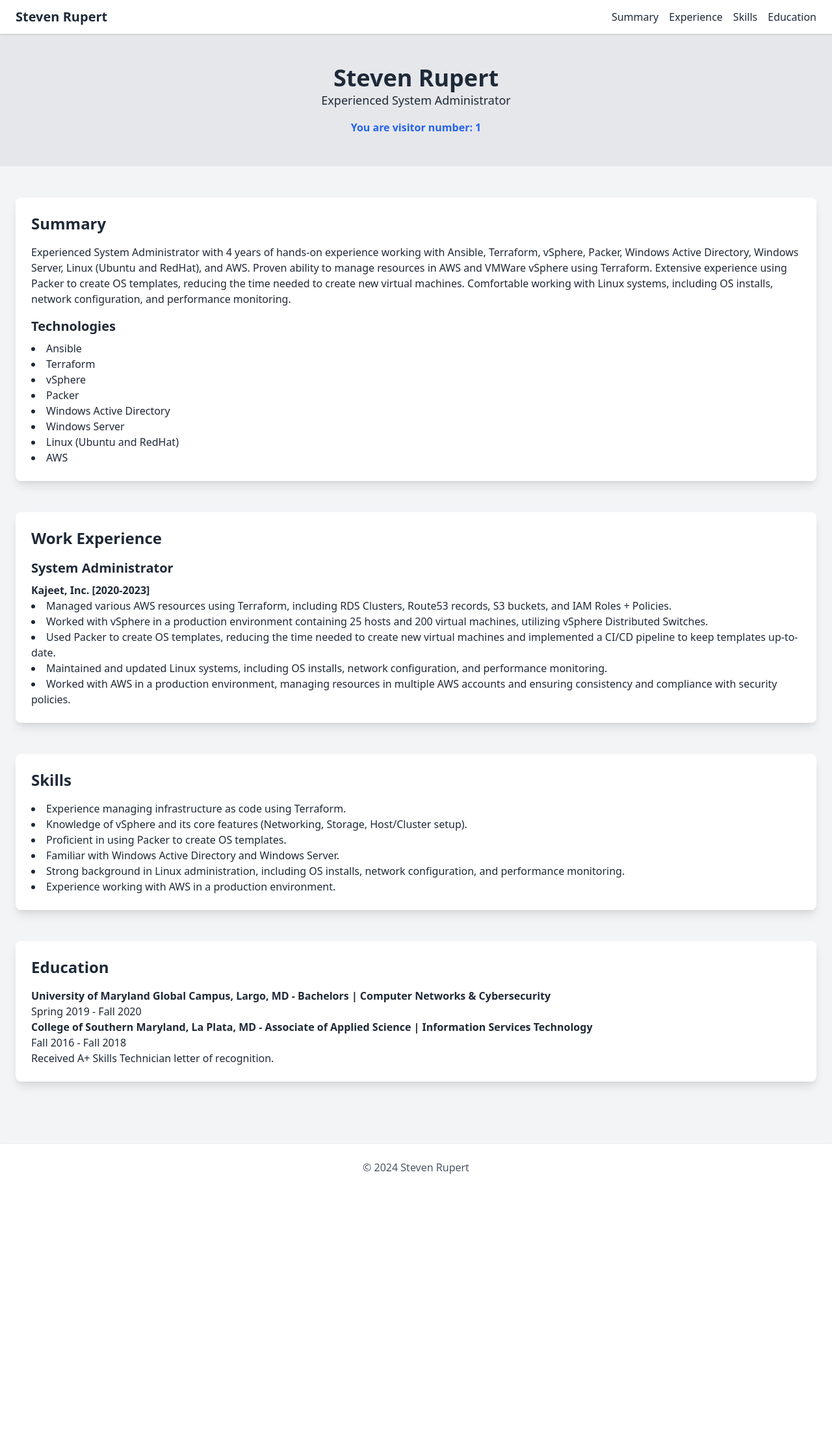
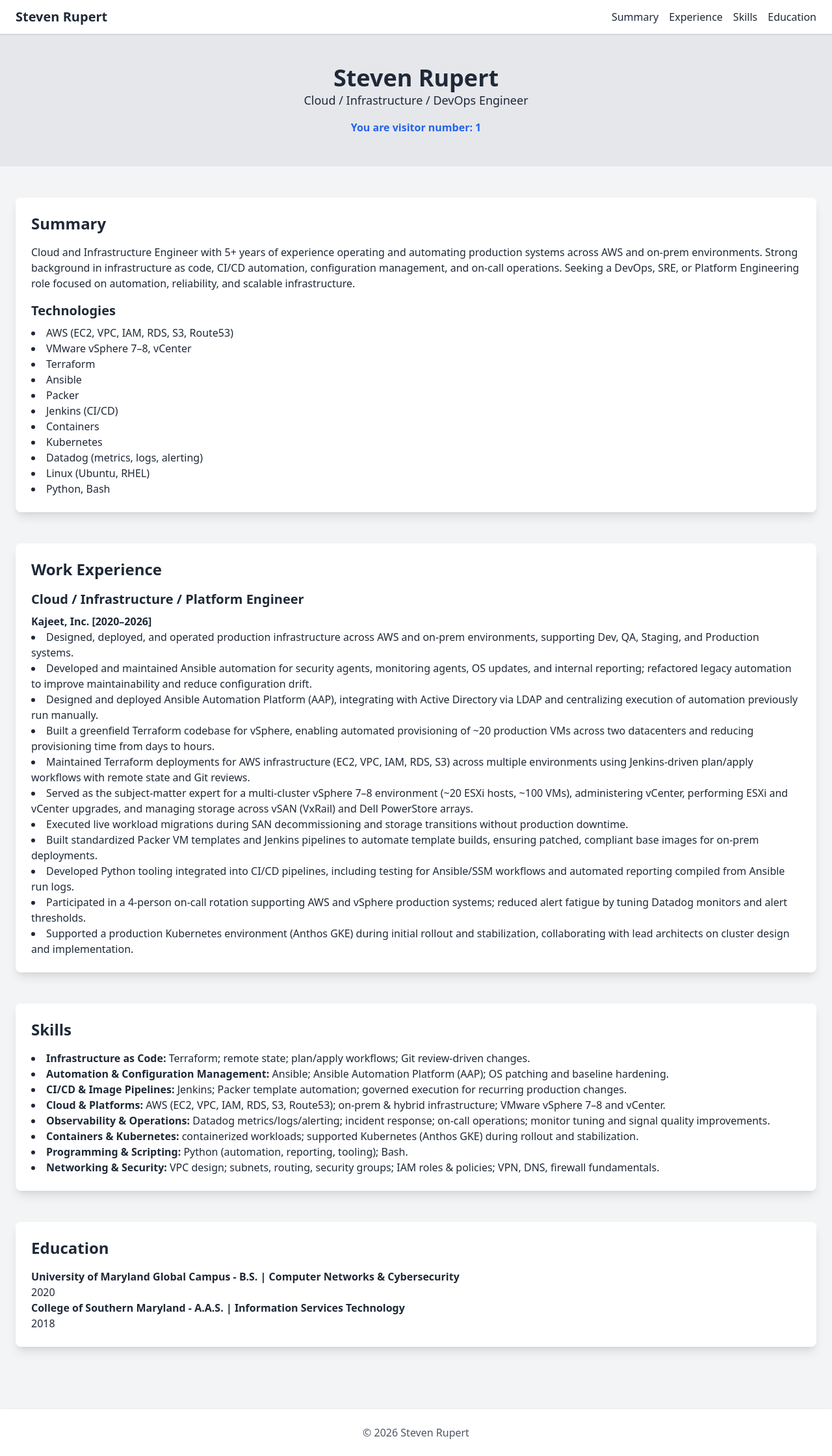
Before and after one commit to sbrupert/cloud-resume, a Flask app: template cloud_resume/cloud_resume/templates/index.html in a window 1280 px wide. Shown: the whole page at 65% size. Before the commit the page ends 1806 px from the top, so only its background shows below. Run offline with Flask 3, Linux system fonts and the light colour scheme; the template is opened without the code that fills it: most values are stand-ins (such as "Sample title", 1, 10 or a date in 2020).

Commit message:
Update resume for 2026

```diff
--- a/cloud_resume/cloud_resume/templates/index.html
+++ b/cloud_resume/cloud_resume/templates/index.html
@@ -4,7 +4,7 @@
     <meta charset="UTF-8">
     <meta name="viewport" content="width=device-width, initial-scale=1.0">
     <link rel="icon" type="image/x-icon" href="/static/favicon.ico">
-    <title>Steven Rupert - System Administrator</title>
+    <title>Steven Rupert - Cloud / Infrastructure / DevOps Engineer</title>
     <!-- Tailwind CSS -->
     <link href="https://cdnjs.cloudflare.com/ajax/libs/tailwindcss/2.2.19/tailwind.min.css" rel="stylesheet">
     <style>
@@ -38,7 +38,7 @@
     <header class="bg-gray-200 py-12">
         <div class="container mx-auto text-center">
             <h1 class="text-4xl font-bold">Steven Rupert</h1>
-            <p class="text-lg">Experienced System Administrator</p>
+            <p class="text-lg">Cloud / Infrastructure / DevOps Engineer</p>
             <p class="mt-4 text-blue-600 font-semibold"><b>You are visitor number: {{ counter }}</b></p>
         </div>
     </header>
@@ -47,17 +47,20 @@
         <section id="summary" class="mb-12">
             <div class="bg-white p-6 rounded-lg shadow-lg">
                 <h2 class="text-2xl font-bold mb-4">Summary</h2>
-                <p class="mb-4">Experienced System Administrator with 4 years of hands-on experience working with Ansible, Terraform, vSphere, Packer, Windows Active Directory, Windows Server, Linux (Ubuntu and RedHat), and AWS. Proven ability to manage resources in AWS and VMWare vSphere using Terraform. Extensive experience using Packer to create OS templates, reducing the time needed to create new virtual machines. Comfortable working with Linux systems, including OS installs, network configuration, and performance monitoring.</p>
+                <p class="mb-4">Cloud and Infrastructure Engineer with 5+ years of experience operating and automating production systems across AWS and on-prem environments. Strong background in infrastructure as code, CI/CD automation, configuration management, and on-call operations. Seeking a DevOps, SRE, or Platform Engineering role focused on automation, reliability, and scalable infrastructure.</p>
                 <h3 class="text-xl font-semibold mb-2">Technologies</h3>
                 <ul class="list-disc list-inside">
+                    <li>AWS (EC2, VPC, IAM, RDS, S3, Route53)</li>
+                    <li>VMware vSphere 7–8, vCenter</li>
+                    <li>Terraform</li>
                     <li>Ansible</li>
-                    <li>Terraform</li>
-                    <li>vSphere</li>
                     <li>Packer</li>
-                    <li>Windows Active Directory</li>
-                    <li>Windows Server</li>
-                    <li>Linux (Ubuntu and RedHat)</li>
-                    <li>AWS</li>
+                    <li>Jenkins (CI/CD)</li>
+                    <li>Containers</li>
+                    <li>Kubernetes</li>
+                    <li>Datadog (metrics, logs, alerting)</li>
+                    <li>Linux (Ubuntu, RHEL)</li>
+                    <li>Python, Bash</li>
                 </ul>
             </div>
         </section>
@@ -65,14 +68,20 @@
         <section id="experience" class="mb-12">
             <div class="bg-white p-6 rounded-lg shadow-lg">
                 <h2 class="text-2xl font-bold mb-4">Work Experience</h2>
-                <h3 class="text-xl font-semibold mb-2">System Administrator</h3>
-                <p class="font-semibold">Kajeet, Inc. [2020-2023]</p>
+                <h3 class="text-xl font-semibold mb-2">Cloud / Infrastructure / Platform Engineer</h3>
+                <p class="font-semibold">Kajeet, Inc. [2020–2026]</p>
                 <ul class="list-disc list-inside">
-                    <li>Managed various AWS resources using Terraform, including RDS Clusters, Route53 records, S3 buckets, and IAM Roles + Policies.</li>
-                    <li>Worked with vSphere in a production environment containing 25 hosts and 200 virtual machines, utilizing vSphere Distributed Switches.</li>
-                    <li>Used Packer to create OS templates, reducing the time needed to create new virtual machines and implemented a CI/CD pipeline to keep templates up-to-date.</li>
-                    <li>Maintained and updated Linux systems, including OS installs, network configuration, and performance monitoring.</li>
-                    <li>Worked with AWS in a production environment, managing resources in multiple AWS accounts and ensuring consistency and compliance with security policies.</li>
+                    <li>Designed, deployed, and operated production infrastructure across AWS and on-prem environments, supporting Dev, QA, Staging, and Production systems.</li>
+                    <li>Developed and maintained Ansible automation for security agents, monitoring agents, OS updates, and internal reporting; refactored legacy automation to improve maintainability and reduce configuration drift.</li>
+                    <li>Designed and deployed Ansible Automation Platform (AAP), integrating with Active Directory via LDAP and centralizing execution of automation previously run manually.</li>
+                    <li>Built a greenfield Terraform codebase for vSphere, enabling automated provisioning of ~20 production VMs across two datacenters and reducing provisioning time from days to hours.</li>
+                    <li>Maintained Terraform deployments for AWS infrastructure (EC2, VPC, IAM, RDS, S3) across multiple environments using Jenkins-driven plan/apply workflows with remote state and Git reviews.</li>
+                    <li>Served as the subject-matter expert for a multi-cluster vSphere 7–8 environment (~20 ESXi hosts, ~100 VMs), administering vCenter, performing ESXi and vCenter upgrades, and managing storage across vSAN (VxRail) and Dell PowerStore arrays.</li>
+                    <li>Executed live workload migrations during SAN decommissioning and storage transitions without production downtime.</li>
+                    <li>Built standardized Packer VM templates and Jenkins pipelines to automate template builds, ensuring patched, compliant base images for on-prem deployments.</li>
+                    <li>Developed Python tooling integrated into CI/CD pipelines, including testing for Ansible/SSM workflows and automated reporting compiled from Ansible run logs.</li>
+                    <li>Participated in a 4-person on-call rotation supporting AWS and vSphere production systems; reduced alert fatigue by tuning Datadog monitors and alert thresholds.</li>
+                    <li>Supported a production Kubernetes environment (Anthos GKE) during initial rollout and stabilization, collaborating with lead architects on cluster design and implementation.</li>
                 </ul>
             </div>
         </section>
@@ -81,12 +90,14 @@
             <div class="bg-white p-6 rounded-lg shadow-lg">
                 <h2 class="text-2xl font-bold mb-4">Skills</h2>
                 <ul class="list-disc list-inside">
-                    <li>Experience managing infrastructure as code using Terraform.</li>
-                    <li>Knowledge of vSphere and its core features (Networking, Storage, Host/Cluster setup).</li>
-                    <li>Proficient in using Packer to create OS templates.</li>
-                    <li>Familiar with Windows Active Directory and Windows Server.</li>
-                    <li>Strong background in Linux administration, including OS installs, network configuration, and performance monitoring.</li>
-                    <li>Experience working with AWS in a production environment.</li>
+                    <li><strong>Infrastructure as Code:</strong> Terraform; remote state; plan/apply workflows; Git review-driven changes.</li>
+                    <li><strong>Automation & Configuration Management:</strong> Ansible; Ansible Automation Platform (AAP); OS patching and baseline hardening.</li>
+                    <li><strong>CI/CD & Image Pipelines:</strong> Jenkins; Packer template automation; governed execution for recurring production changes.</li>
+                    <li><strong>Cloud & Platforms:</strong> AWS (EC2, VPC, IAM, RDS, S3, Route53); on-prem & hybrid infrastructure; VMware vSphere 7–8 and vCenter.</li>
+                    <li><strong>Observability & Operations:</strong> Datadog metrics/logs/alerting; incident response; on-call operations; monitor tuning and signal quality improvements.</li>
+                    <li><strong>Containers & Kubernetes:</strong> containerized workloads; supported Kubernetes (Anthos GKE) during rollout and stabilization.</li>
+                    <li><strong>Programming & Scripting:</strong> Python (automation, reporting, tooling); Bash.</li>
+                    <li><strong>Networking & Security:</strong> VPC design; subnets, routing, security groups; IAM roles & policies; VPN, DNS, firewall fundamentals.</li>
                 </ul>
             </div>
         </section>
@@ -94,18 +105,17 @@
         <section id="education" class="mb-12">
             <div class="bg-white p-6 rounded-lg shadow-lg">
                 <h2 class="text-2xl font-bold mb-4">Education</h2>
-                <p><strong>University of Maryland Global Campus, Largo, MD - Bachelors | Computer Networks & Cybersecurity</strong></p>
-                <p>Spring 2019 - Fall 2020</p>
-                <p><strong>College of Southern Maryland, La Plata, MD - Associate of Applied Science | Information Services Technology</strong></p>
-                <p>Fall 2016 - Fall 2018</p>
-                <p>Received A+ Skills Technician letter of recognition.</p>
+                <p><strong>University of Maryland Global Campus - B.S. | Computer Networks & Cybersecurity</strong></p>
+                <p>2020</p>
+                <p><strong>College of Southern Maryland - A.A.S. | Information Services Technology</strong></p>
+                <p>2018</p>
             </div>
         </section>
     </main>
 
     <footer class="bg-white shadow text-center py-6">
         <div class="container mx-auto">
-            <p class="text-gray-600">© 2024 Steven Rupert</p>
+            <p class="text-gray-600">© 2026 Steven Rupert</p>
         </div>
     </footer>
 
```
